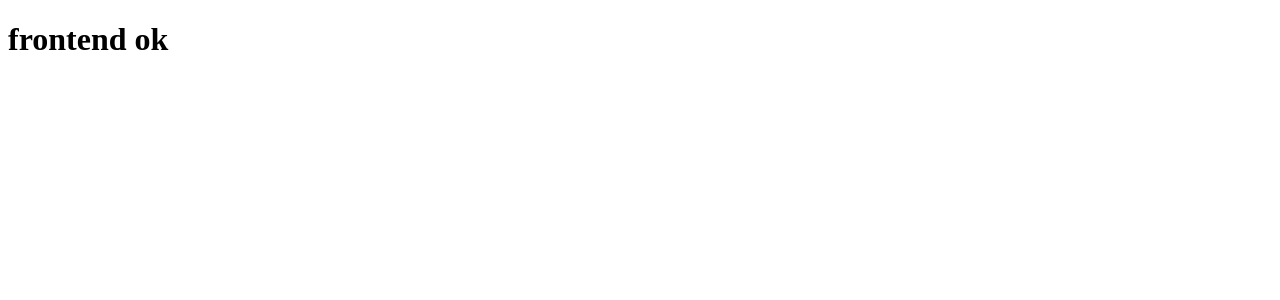
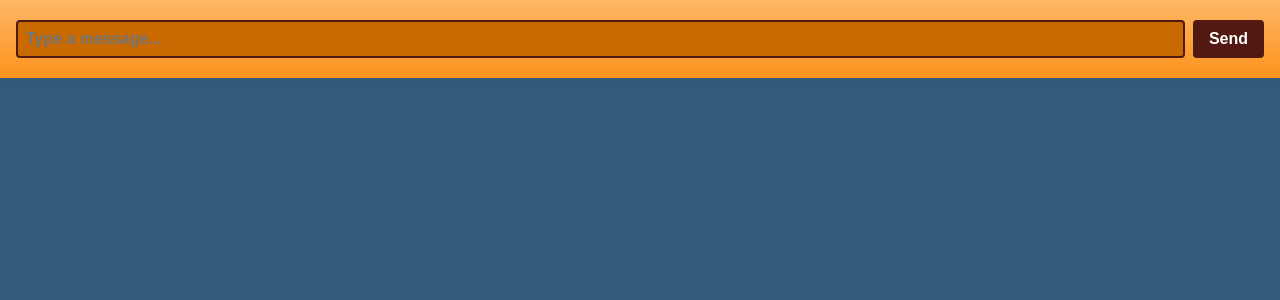
Before and after one commit to local-resilience-tech/lores-chat-example, a React (Vite) app in the folder frontend/: page / in a window 1280 px wide. Shown: the top 300 px of the page. Built offline with nearby package versions, Linux system fonts and the light colour scheme.

Commit message:
added some example styling

```diff
--- /dev/null
+++ b/frontend/src/App.css
@@ -0,0 +1,109 @@
+:root {
+  --blue0: #edf8fd;
+  --blue1: #b8dff3;
+  --blue2: #89c2e5;
+  --blue3: #5ea3d1;
+  --blue4: #3f80b2;
+  --blue5: #365c7d;
+  --blue6: #244f6f;
+  --blue7: #16415d;
+  --blue8: #0b3248;
+  --blue9: #04212f;
+
+  --orange0: #fff4e1;
+  --orange1: #ffe8cc;
+  --orange2: #fed09b;
+  --orange3: #fdb766;
+  --orange4: #fca13a;
+  --orange5: #fc931d;
+  --orange6: #e17800;
+  --orange7: #e17800;
+  --orange8: #c86a00;
+  --orange9: #af5a00;
+
+  --burnt-orange0: #fdf0ed;
+  --burnt-orange1: #f6bfb2;
+  --burnt-orange2: #ee8e77;
+  --burnt-orange3: #e65e3c;
+  --burnt-orange4: #c63c1a;
+  --burnt-orange5: #8b2b13;
+  --burnt-orange6: #6e2114;
+  --burnt-orange7: #521812;
+  --burnt-orange8: #36100c;
+  --burnt-orange9: #1e0400;
+}
+
+body {
+  margin: 0;
+  padding: 0;
+}
+
+#root {
+  margin: 0;
+  padding: 0;
+}
+
+.app {
+  display: flex;
+  flex-direction: column;
+  height: 100vh;
+  wudth: 100vw;
+}
+
+.message-form {
+  display: flex;
+  gap: 8px;
+  padding: 20px 16px;;
+  background-color: var(--orange1);
+  background: linear-gradient(to bottom, var(--orange3), var(--orange5));
+
+}
+
+.message-form input[type="text"] {
+  padding: 8px;
+  border: 2px solid var(--burnt-orange7);
+  border-radius: 4px;
+  background-color: var(--orange8);
+  color: white;
+  font-size: 16px;
+  font-weight: bold;
+}
+
+.message-form input[type="text"]:focus {
+  outline: none;
+  border-color: var(--burnt-orange6);
+  box-shadow: 0 0 0 2px var(--burnt-orange4);
+}
+
+.message-form button {
+  padding: 8px 16px;
+  background-color: var(--burnt-orange7);
+  border: 2px solid var(--burnt-orange7);
+  color: white;
+  border: none;
+  border-radius: 4px;
+  font-size: 16px;
+  font-weight: bold;
+  cursor: pointer;
+}
+
+.message-form button:hover {
+  background-color: var(--burnt-orange6);
+}
+
+.message-form input {
+  flex: 1;
+}
+
+.message-list {
+  flex: 1;
+  overflow-y: auto;
+  margin: 0;
+  padding: 12px;
+  list-style: none;
+}
+
+.on-light-blue {
+  color: #eee;
+  background: linear-gradient(to bottom, var(--blue6) 0%, var(--blue5) 100px, var(--blue5) 100%);
+}
--- a/frontend/src/App.jsx
+++ b/frontend/src/App.jsx
@@ -1,3 +1,37 @@
+import { useState } from "react";
+import "./App.css";
+
 export function App() {
-  return <h1>frontend ok</h1>;
+  const [messages, setMessages] = useState([]);
+  const [input, setInput] = useState("");
+
+  function handleSubmit(e) {
+    e.preventDefault();
+    if (!input.trim()) return;
+    setMessages((prev) => [...prev, input]);
+    setInput("");
+  }
+
+  return (
+    <div className="app on-light-blue">
+      <form
+        onSubmit={handleSubmit}
+        className="message-form"
+      >
+        <input
+          type="text"
+          value={input}
+          onChange={(e) => setInput(e.target.value)}
+          placeholder="Type a message..."
+        />
+        <button type="submit">Send</button>
+      </form>
+
+      <ul className="message-list">
+        {messages.map((msg, i) => (
+          <li key={i}>{msg}</li>
+        ))}
+      </ul>
+    </div>
+  );
 }
```
